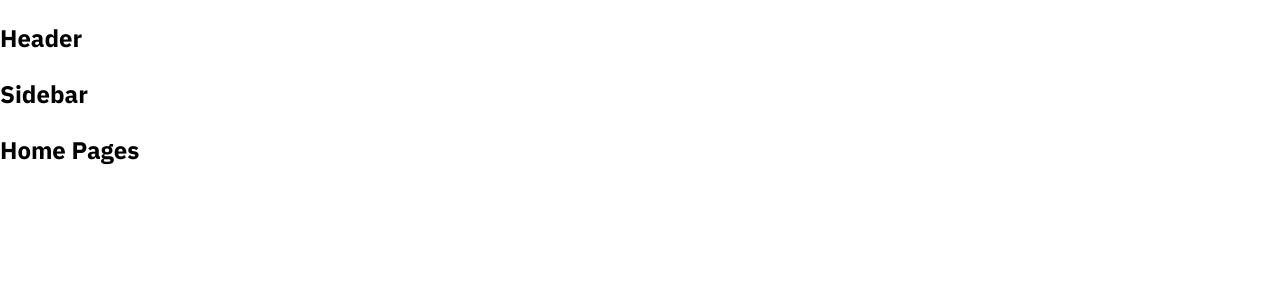
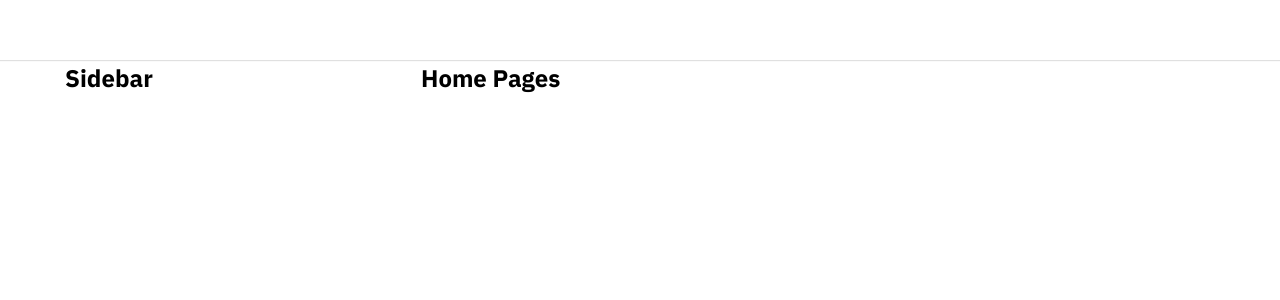
Before and after one commit to hungne2k3/tiktok-ui, a React (Create React App) app: page / in a window 1280 px wide. Shown: the top 300 px of the page. Built offline with nearby package versions, Linux system fonts and the light colour scheme.

Commit message:
dung khung layout default

```diff
--- a/package.json
+++ b/package.json
@@ -6,6 +6,7 @@
     "@testing-library/jest-dom": "^5.17.0",
     "@testing-library/react": "^13.4.0",
     "@testing-library/user-event": "^13.5.0",
+    "classnames": "^2.3.2",
     "normalize.css": "^8.0.1",
     "react": "^18.2.0",
     "react-dom": "^18.2.0",
--- a/src/componenst/GloblaStyle/GlobalStyle.scss
+++ b/src/componenst/GloblaStyle/GlobalStyle.scss
@@ -3,9 +3,14 @@
 
 :root {
     --primary: #fe2c55;
+    // default layout
+    --defau-layout-header-height: 60px;
+    --defau-layout-width: 1150px;
 }
 
 * {
+    margin: 0;
+    padding: 0;
     box-sizing: border-box;
 }
 
--- /dev/null
+++ b/src/componenst/Layout/DefauLayout/DefauLayout.module.scss
@@ -0,0 +1,14 @@
+.wrapper {
+    display: flex;
+    flex-direction: column;
+    align-items: center;
+}
+
+.container {
+    width: var(--defau-layout-width);
+    display: flex;
+}
+
+.content {
+    flex: 1;
+}
--- /dev/null
+++ b/src/componenst/Layout/DefauLayout/SideBar/SideBar.module.scss
@@ -0,0 +1,3 @@
+.wrapper {
+    width: 356px;
+}
--- a/src/componenst/Layout/DefauLayout/SideBar/Sidebar.js
+++ b/src/componenst/Layout/DefauLayout/SideBar/Sidebar.js
@@ -1,5 +1,14 @@
+import classNames from 'classnames/bind';
+import styles from './SideBar.module.scss';
+
+const cx = classNames.bind(styles);
+
 function Sidebar() {
-    return <h2>Sidebar</h2>;
+    return (
+        <aside className={cx('wrapper')}>
+            <h2>Sidebar</h2>
+        </aside>
+    );
 }
 
 export default Sidebar;
--- a/src/componenst/Layout/DefauLayout/index.js
+++ b/src/componenst/Layout/DefauLayout/index.js
@@ -1,14 +1,18 @@
+import classNames from 'classnames/bind';
+import styles from './DefauLayout.module.scss';
 import Header from '../components/Header/Header';
 import Sidebar from './SideBar/Sidebar';
 
+const cx = classNames.bind(styles);
+
 function DefauLayOut({ children }) {
     return (
-        <div>
+        <div className={cx('wrapper')}>
             <Header />
 
-            <div className="container">
+            <div className={cx('container')}>
                 <Sidebar />
-                <div className="content">{children}</div>
+                <div className={cx('content')}>{children}</div>
             </div>
         </div>
     );
--- a/src/componenst/Layout/components/Header/Header.js
+++ b/src/componenst/Layout/components/Header/Header.js
@@ -1,5 +1,18 @@
+// thu vien className: npm i classnames;
+import classNames from 'classnames/bind';
+import styles from './Header.module.scss';
+
+const cx = classNames.bind(styles);
+
 function Header() {
-    return <h2>Header</h2>;
+    return (
+        <header className={cx('wrapper')}>
+            <div className={cx('inner')}>
+                {/* logo */}
+                {/* search */}
+            </div>
+        </header>
+    );
 }
 
 export default Header;
--- /dev/null
+++ b/src/componenst/Layout/components/Header/Header.module.scss
@@ -0,0 +1,12 @@
+.wrapper {
+    width: 100%;
+    height: var(--defau-layout-header-height);
+    box-shadow: rgba(0, 0, 0, 0.12) 0px 1px 1px;
+    display: flex;
+    justify-content: center;
+}
+
+.inner {
+    width: var(--defau-layout-width);
+    height: 100%;
+}
```
Also changed, not shown: 1 other file (tests, documents, lock files or other folders).
